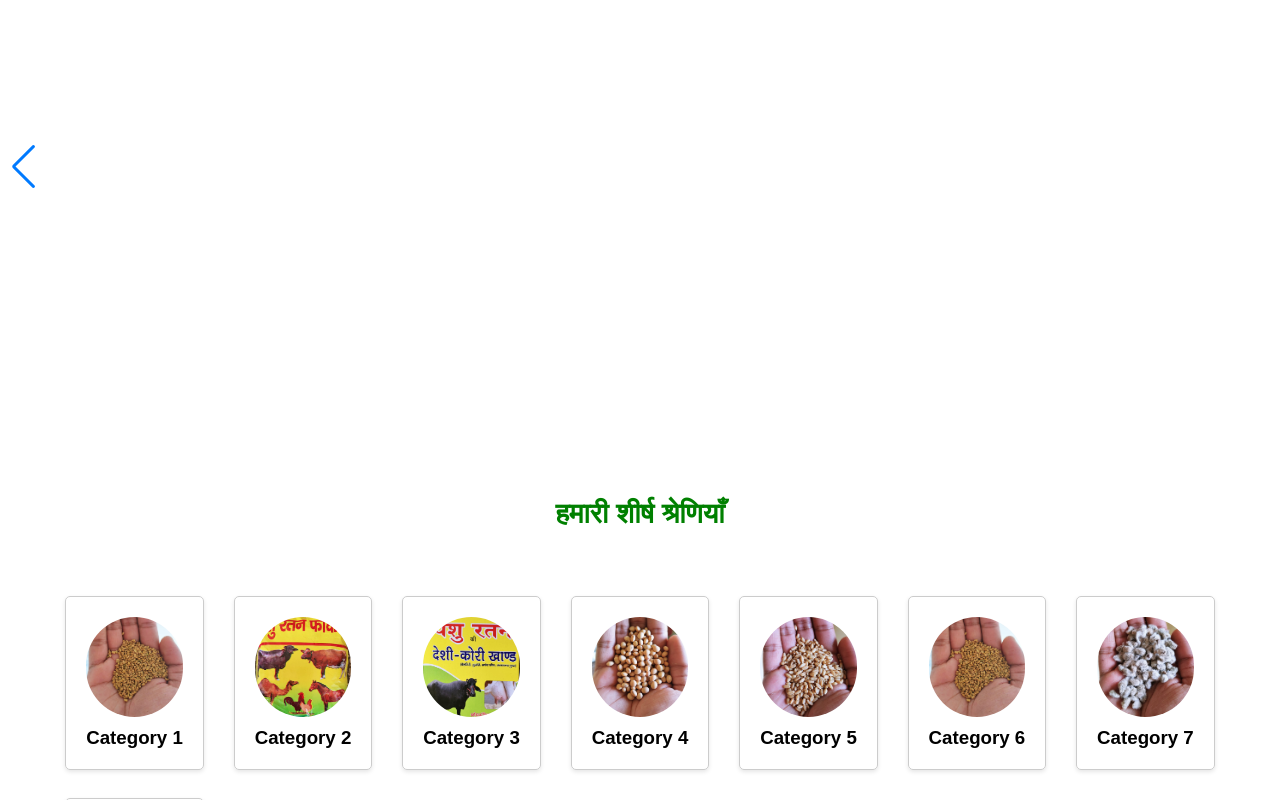
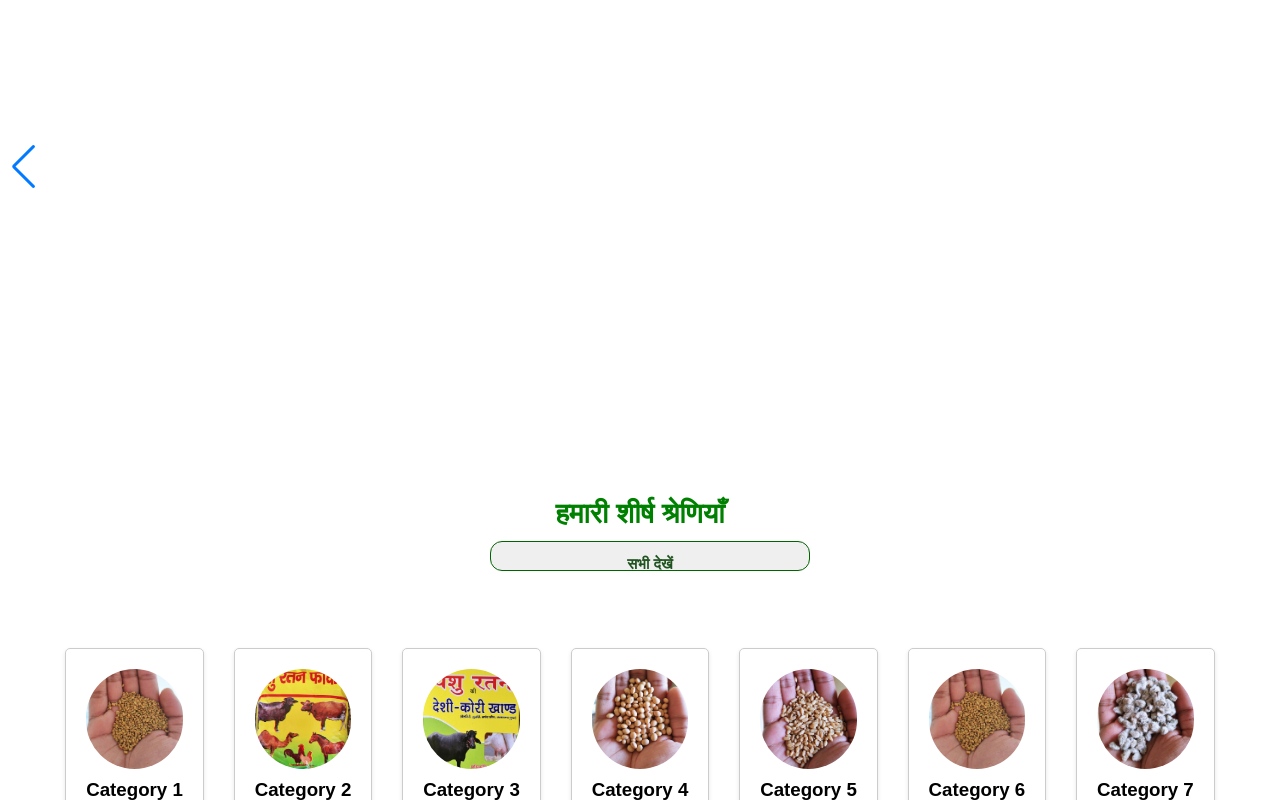
Before and after one commit to guptadeeya/solis, a React (Create React App) app: page / in a window 1280 px wide. Shown: the part 530-1330 px from the top of the page. Built offline with nearby package versions, Linux system fonts and the light colour scheme.

Commit message:
Few changes

```diff
--- a/src/components/Home/Carousal.js
+++ b/src/components/Home/Carousal.js
@@ -24,6 +24,7 @@ function Carousal() {
                 loop={true}
                 speed={1000}
                 pagination={{ clickable: true }}
+                autoplay={{ delay: 3000 }}
                 modules={[Pagination, Navigation, Autoplay]}
                 onSlideChange={() => console.log('slide change')}
                 onSwiper={(swiper) => console.log(swiper)}
--- a/src/components/Home/Categories.js
+++ b/src/components/Home/Categories.js
@@ -8,6 +8,9 @@ const Categories = () => {
     return (
       <div className="Categories-container">
       <div className="Category-heading">हमारी शीर्ष श्रेणियाँ</div>
+      <div className="view-all">
+        <button className='btn-view'>सभी देखें</button>
+      </div>
         <div className="category-container">
           {categories.map((category, index) => (
             <CategoryCard key={index} name={category} />
--- a/src/components/Home/Items.js
+++ b/src/components/Home/Items.js
@@ -15,7 +15,7 @@ import img7 from '../../images/img-2.png'
 import img8 from '../../images/img-8.png'
 import img9 from '../../images/img-9.png'
 import img10 from '../../images/img-10.png'
-import img11 from '../../images/Mpgrain.png'
+import img11 from '../../images/img-7.png'
 import img12 from '../../images/img-2.png'
 
 function Items() {
--- a/src/components/css/Carousal.css
+++ b/src/components/css/Carousal.css
@@ -24,6 +24,6 @@
 .image img{
     object-fit: contain;
     height: 100%;
-    width: 100%;
+    width: 90%;
 }
 }
--- a/src/components/css/Categories.css
+++ b/src/components/css/Categories.css
@@ -12,3 +12,25 @@
   font-weight: bold;
   margin-top: 15px;
 }
+
+.view-all{
+  height: 22x;
+  width: 100%;
+  margin: 10px;
+}
+
+.btn-view{
+  padding: 13px;
+  border-radius: 12px;
+  height: 30px;
+  width: 25%;
+  font-size: 15px;
+  color: rgb(31, 82, 31);
+  font-weight: bold;
+  border: 1px solid darkgreen;
+}
+
+.btn-view:hover{
+  color: white;
+  background-color: darkgreen;
+}
```
Also changed, not shown: src/images/img-7.png (renamed from src/images/Mpgrain.png).
